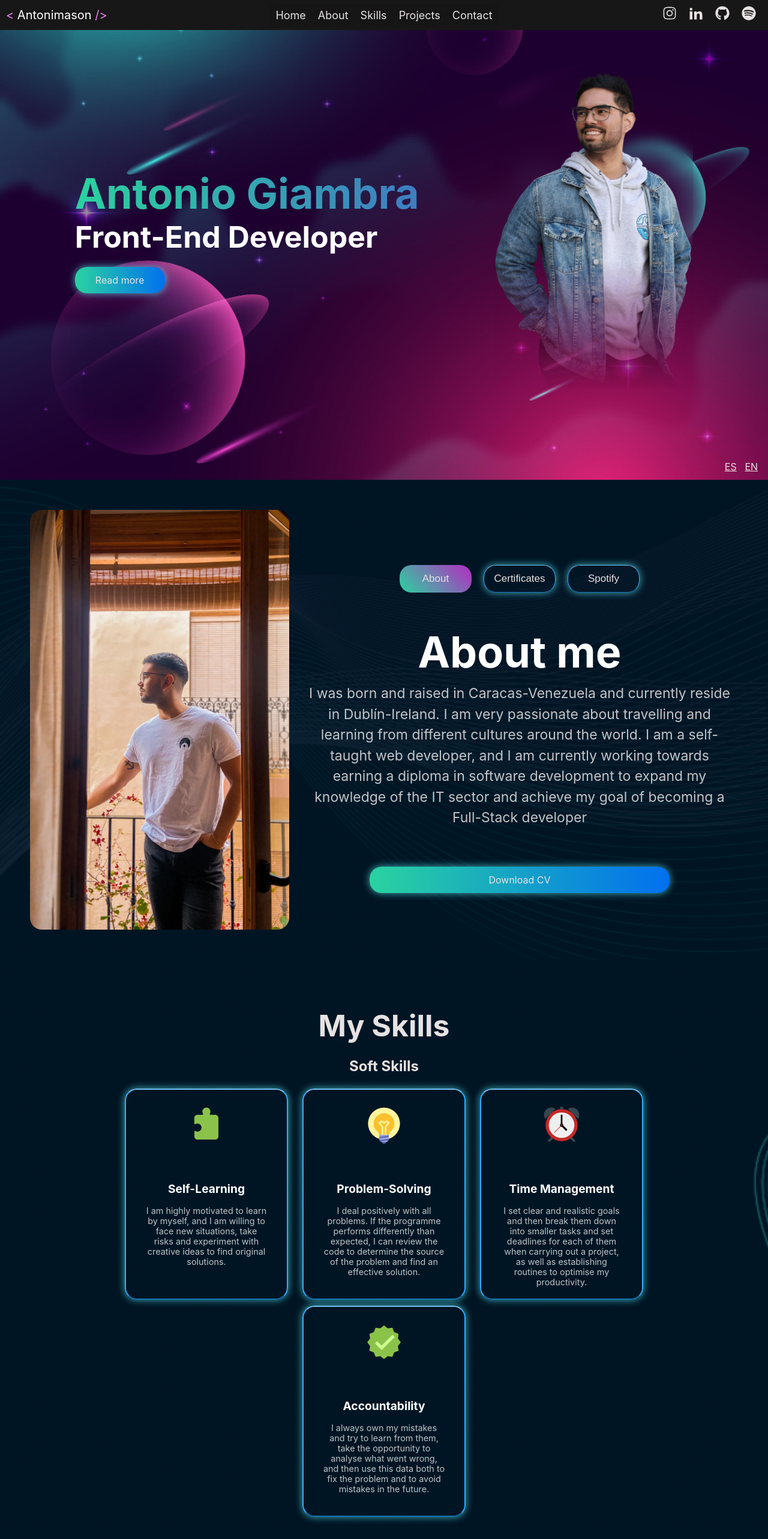
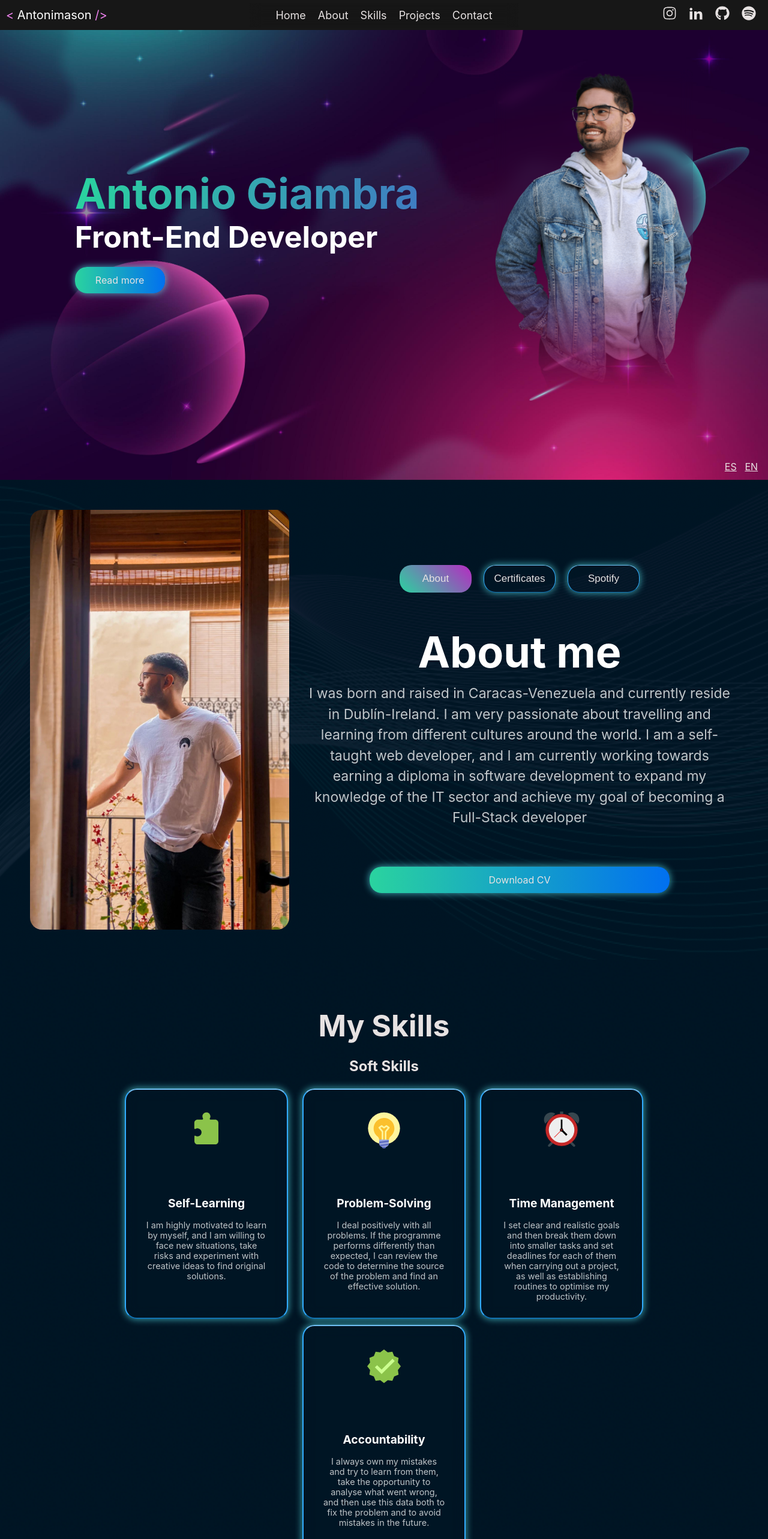
Before and after one commit to Antonimason/Portoflio-React, a React (Create React App) app: page / in a window 1280 px wide. Shown: the top 2566 px of the page at 60% size. Built offline with nearby package versions, Linux system fonts and the light colour scheme.

Commit message:
header container fixed

```diff
--- a/src/Components/Card-Skills/Cardskill.css
+++ b/src/Components/Card-Skills/Cardskill.css
@@ -60,7 +60,7 @@
 @media only screen and (min-width:1024px) {
     .cardskill-container{
         width: 17rem;
-        height: 22rem;
+        height: 24rem;
     }
     .cardskill-title{
         font-size: 1.2em;
--- a/src/Components/Header/Header.css
+++ b/src/Components/Header/Header.css
@@ -9,7 +9,7 @@
 .header-logo{display:none;}
 
 .nav-container{
-    width: 30%;
+    width: 35%;
     height:100vh;
     position: absolute;
     left: -500px;
```
